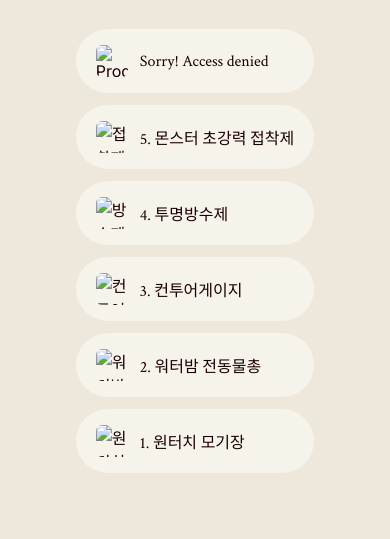
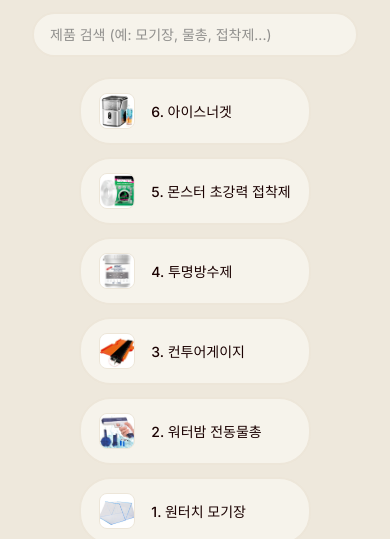
Before and after one commit to myhomegear/myhomegear.github.io, a plain HTML site: page index.html in a window 390 px wide. Shown: the part 210-749 px from the top of the page. Drawn offline with Linux system fonts and the light colour scheme.

Commit message:
Add files via upload

```diff
--- a/index.html
+++ b/index.html
@@ -17,46 +17,52 @@
             <p class="bio">이 포스팅은 쿠팡 파트너스 활동의 일환으로, 이에 따른 일정액의 수수료를 제공받습니다.</p>
         </header>
 
+        <div class="search-container">
+            <input type="text" id="searchInput" placeholder="제품 검색 (예: 모기장, 물총, 접착제...)" class="search-input">
+            <button id="clearSearch" class="clear-button">✕</button>
+        </div>
+
         <main>
             <div class="links">
                 <a href="https://link.coupang.com/a/cEWJXE" class="link-button">
                     <div class="link-content">
-                        <img src="product-default.png" alt="Product" class="product-icon">
-                        <span class="link-title">Sorry! Access denied</span>
+                        <!-- <img src="coupang_favicon.ico" alt="Coupang" class="product-icon"> -->
+                        <img src="8543746966.png" alt="Coupang" class="product-icon">
+                        <span class="link-title">6. 아이스너겟</span>
                     </div>
                 </a>
 
                 <a href="https://link.coupang.com/a/cEflvV" class="link-button">
                     <div class="link-content">
-                        <img src="product-adhesive.png" alt="접착제" class="product-icon">
+                        <img src="8103234214.png" alt="Coupang" class="product-icon">
                         <span class="link-title">5. 몬스터 초강력 접착제</span>
                     </div>
                 </a>
 
                 <a href="https://link.coupang.com/a/cDAJN7" class="link-button">
                     <div class="link-content">
-                        <img src="product-waterproof.png" alt="방수제" class="product-icon">
+                        <img src="8187881659.png" alt="Coupang" class="product-icon">
                         <span class="link-title">4. 투명방수제</span>
                     </div>
                 </a>
 
                 <a href="https://link.coupang.com/a/cDp6Up" class="link-button">
                     <div class="link-content">
-                        <img src="product-contour.png" alt="컨투어게이지" class="product-icon">
+                        <img src="1831610416.png" alt="Coupang" class="product-icon">
                         <span class="link-title">3. 컨투어게이지</span>
                     </div>
                 </a>
 
                 <a href="https://link.coupang.com/a/cDpLTW" class="link-button">
                     <div class="link-content">
-                        <img src="product-watergun.png" alt="워터밤 전동물총" class="product-icon">
+                        <img src="8083187503.png" alt="Coupang" class="product-icon">
                         <span class="link-title">2. 워터밤 전동물총</span>
                     </div>
                 </a>
 
                 <a href="https://link.coupang.com/a/cDoFv4" class="link-button">
                     <div class="link-content">
-                        <img src="product-mosquito.png" alt="원터치 모기장" class="product-icon">
+                        <img src="6570176326.png" alt="Coupang" class="product-icon">
                         <span class="link-title">1. 원터치 모기장</span>
                     </div>
                 </a>
@@ -72,5 +78,46 @@
             </div>
         </footer>
     </div>
+    <script>
+        // 검색 기능
+        const searchInput = document.getElementById('searchInput');
+        const clearButton = document.getElementById('clearSearch');
+        const linkButtons = document.querySelectorAll('.link-button');
+
+        // 검색 함수
+        function filterProducts() {
+            const searchTerm = searchInput.value.toLowerCase().trim();
+
+            linkButtons.forEach(button => {
+                const title = button.querySelector('.link-title').textContent.toLowerCase();
+
+                if (searchTerm === '' || title.includes(searchTerm)) {
+                    button.style.display = 'flex';
+                } else {
+                    button.style.display = 'none';
+                }
+            });
+
+            // 검색어가 있을 때만 클리어 버튼 표시
+            clearButton.style.display = searchTerm ? 'block' : 'none';
+        }
+
+        // 검색 입력 이벤트
+        searchInput.addEventListener('input', filterProducts);
+
+        // 클리어 버튼 이벤트
+        clearButton.addEventListener('click', function() {
+            searchInput.value = '';
+            filterProducts();
+            searchInput.focus();
+        });
+
+        // 엔터키 방지 (폼 제출 방지)
+        searchInput.addEventListener('keypress', function(e) {
+            if (e.key === 'Enter') {
+                e.preventDefault();
+            }
+        });
+    </script>
 </body>
 </html>
--- a/styles.css
+++ b/styles.css
@@ -13,6 +13,7 @@ body {
     justify-content: center;
     align-items: center;
     padding: 20px;
+    box-sizing: border-box;
 }
 
 .container {
@@ -21,11 +22,68 @@ body {
     display: flex;
     flex-direction: column;
     align-items: center;
+    padding: 0 20px;
+    box-sizing: border-box;
 }
 
 header {
     text-align: center;
-    margin-bottom: 48px;
+    margin-bottom: 32px;
+}
+
+.search-container {
+    position: relative;
+    width: 100%;
+    margin: 0 auto 24px auto;
+}
+
+.search-input {
+    width: 100%;
+    padding: 14px 50px 14px 18px;
+    border: 2px solid #ede6d9;
+    border-radius: 32px;
+    background-color: #F6F3EB;
+    font-size: 15px;
+    font-family: 'Inter', sans-serif;
+    color: #1A0101;
+    outline: none;
+    transition: all 0.2s ease;
+    box-sizing: border-box;
+}
+
+.search-input:focus {
+    border-color: #1A0101;
+    background-color: #ffffff;
+    box-shadow: 0 0 0 3px rgba(26, 1, 1, 0.1);
+}
+
+.search-input::placeholder {
+    color: #666;
+    opacity: 0.7;
+}
+
+.clear-button {
+    position: absolute;
+    right: 16px;
+    top: 50%;
+    transform: translateY(-50%);
+    background: none;
+    border: none;
+    font-size: 18px;
+    color: #666;
+    cursor: pointer;
+    width: 24px;
+    height: 24px;
+    display: none;
+    align-items: center;
+    justify-content: center;
+    border-radius: 50%;
+    transition: all 0.2s ease;
+}
+
+.clear-button:hover {
+    background-color: #ede6d9;
+    color: #1A0101;
 }
 
 .profile-image {
@@ -60,21 +118,21 @@ header {
 .link-button {
     width: 100%;
     background-color: #F6F3EB;
-    border: none;
+    border: 2px solid #ede6d9;
     border-radius: 32px;
-    padding: 20px 24px;
+    padding: 16px 20px;
     text-decoration: none;
     color: #1A0101;
     transition: all 0.2s ease;
-    display: flex;
-    align-items: center;
-    justify-content: center;
-    min-height: 60px;
+    display: block;
+    min-height: 76px;
+    box-sizing: border-box;
 }
 
 .link-button:hover {
     transform: scale(0.98);
     background-color: #ede6d9;
+    border-color: #d9d2c5;
 }
 
 .link-content {
@@ -82,21 +140,31 @@ header {
     align-items: center;
     justify-content: flex-start;
     width: 100%;
-    gap: 12px;
+    gap: 16px;
+    min-width: 0;
+    height: 100%;
 }
 
 .product-icon {
-    width: 32px;
-    height: 32px;
+    width: 44px;
+    height: 44px;
     object-fit: cover;
-    border-radius: 6px;
+    border-radius: 8px;
     flex-shrink: 0;
+    background-color: #F6F3EB;
+    border: 1px solid #ede6d9;
 }
 
 .link-title {
-    font-size: 16px;
+    font-size: 15px;
     font-weight: 500;
-    font-family: 'Crimson Text', serif;
+    font-family: 'Inter', sans-serif;
+    flex: 1;
+    white-space: nowrap;
+    overflow: hidden;
+    text-overflow: ellipsis;
+    min-width: 0;
+    max-width: calc(100% - 60px);
 }
 
 footer {
@@ -144,6 +212,12 @@ footer {
 
     .container {
         max-width: 100%;
+        padding: 0 16px;
+    }
+
+    .link-title {
+        font-size: 14px;
+        max-width: calc(100% - 52px);
     }
 
     .links {
@@ -151,8 +225,13 @@ footer {
     }
 
     .link-button {
-        padding: 16px 20px;
-        min-height: 56px;
+        padding: 14px 18px;
+        min-height: 64px;
+    }
+
+    .product-icon {
+        width: 36px;
+        height: 36px;
     }
 
     .profile-image {
@@ -161,6 +240,15 @@ footer {
     }
 
     header {
-        margin-bottom: 32px;
+        margin-bottom: 24px;
+    }
+
+    .search-input {
+        padding: 12px 45px 12px 16px;
+        font-size: 14px;
+    }
+
+    .search-container {
+        margin-bottom: 20px;
     }
 }
```
Also changed, not shown: 1831610416.png (added), 6570176326.png (added), 8083187503.png (added), 8103234214.png (added), 8187881659.png (added), 8543746966.png (added), coupang_favicon.ico (added).
